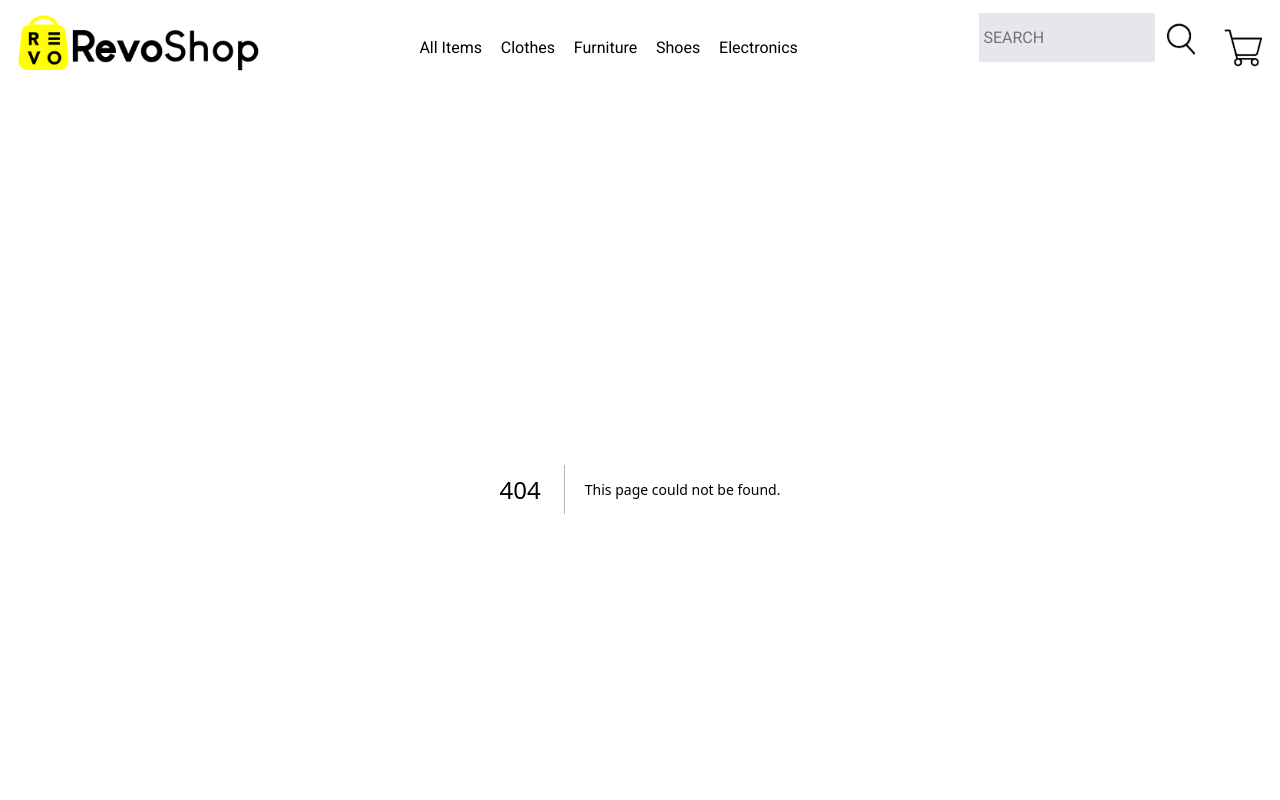
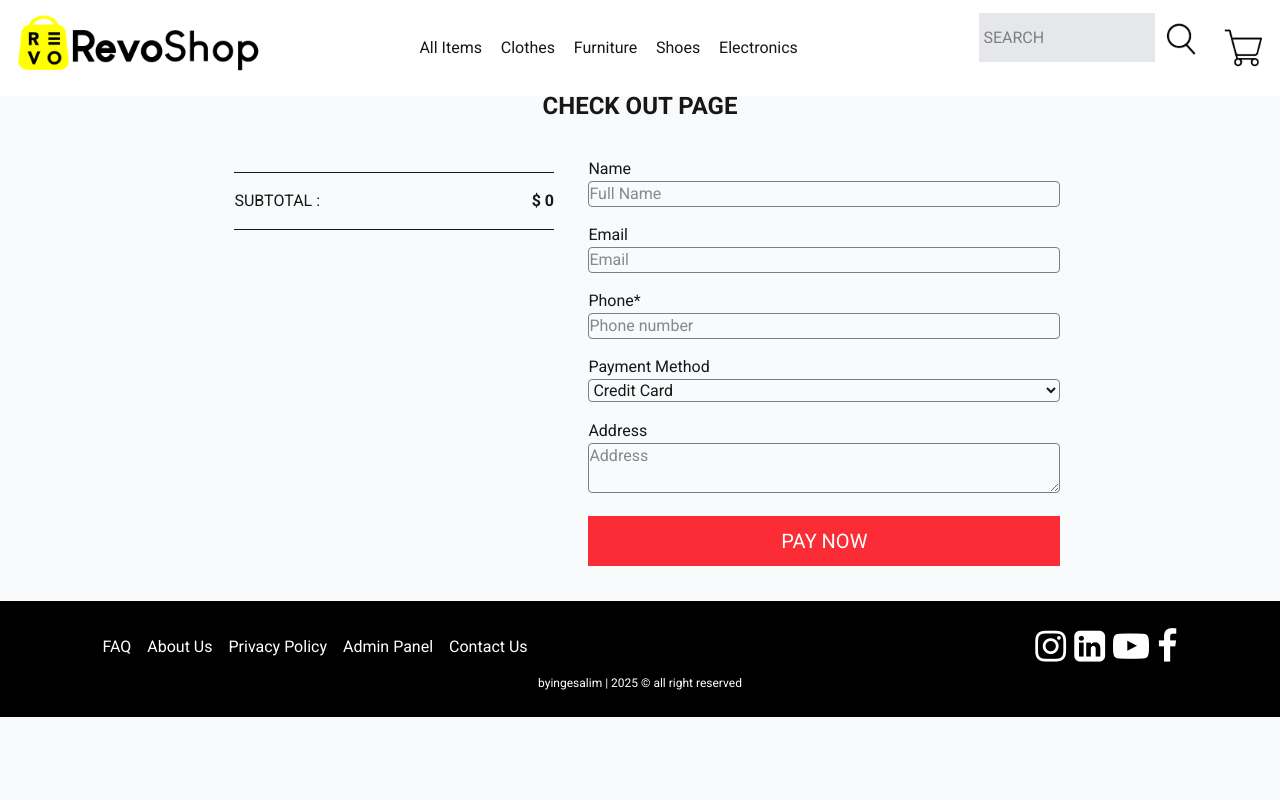
Before and after one commit to Revou-FSSE-Jun25/milestone-3-ingenioust91, a Next.js app in the folder my-app/: page /checkOut in a window 1280 px wide. Before the commit this address had no page. Shown: the top 800 px of the page. Built offline with nearby package versions, Linux system fonts and the light colour scheme.

Commit message:
add close button

```diff
--- /dev/null
+++ b/my-app/src/app/checkOut/page.tsx
@@ -0,0 +1,123 @@
+"use client"
+import React from 'react'
+import { useState, useEffect } from 'react'
+import ProductCart from '@/components/ProductCart'
+import { useForm } from "react-hook-form";
+
+type productDetail = {
+    id : number;
+    title : string;
+    price : number;
+    images : string;
+}
+
+type InputForm = {
+    name : string;
+    email : string;
+    phone : number;
+    paymentMethod : string;
+    address: string;
+}
+
+function checkOutPage() {
+    const [cartItems, setCartItems] = useState<productDetail[]>([])
+    const { register, handleSubmit, reset, formState: {errors} } = useForm<InputForm>();
+
+    useEffect(() => {
+          const storedCart = localStorage.getItem("cart")
+            if (storedCart) {
+              setCartItems(JSON.parse(storedCart))
+            } else {setCartItems([])}
+        }, [])
+
+    const subtotal = cartItems.reduce((sum, i) => sum + i.price, 0);
+
+    function onSubmitInput(data:InputForm){
+        alert(`Thank you ${data.name},
+            PAYMENT with ${data.paymentMethod} SUCCESS.`)
+    }
+
+return (
+    <>
+    <h1 className='text-2xl text-center h-[10%]'><strong>CHECK OUT PAGE</strong></h1>
+    <div className='flex lg:flex-row p-[2%] justify-center'>
+        <div className='w-full lg:w-[30%] flex flex-col gap-4 p-[2%]'>
+            { cartItems.map((item) => (
+                <ProductCart key={item.id} id={item.id} title={item.title} price={item.price} images={item.images}/>))
+            }
+
+            <hr/>
+            <div className='flex flex-row justify-between'>
+                <h2>SUBTOTAL :</h2>
+                <h2><b>$ {subtotal}</b></h2>
+            </div>
+            <hr/>
+        </div>
+
+      <div className='w-full lg:w-[40%]'>
+        <form onSubmit={handleSubmit(onSubmitInput)} className='flex flex-col items-center gap-4 p-[2%]'>
+          <div className='w-full'>
+            <label>Name</label><br/>
+            <input type="text" className='inputStyle'
+              placeholder='Full Name'
+              {...register("name", {
+              required : "name required",
+              minLength: { value: 3, message: 'Name must be at least 3 characters' }
+              })}
+            />
+            {errors.name && <p className="text-red-400 text-sm mt-1">{errors.name.message}</p>}
+          </div>
+
+          <div className='w-full'>
+            <label>Email</label><br/>
+            <input type="email" className='inputStyle'
+              placeholder='Email'
+              {...register("email", {
+              required : "email required",
+              })}
+            />
+            {errors.email && <p className="text-red-400 text-sm mt-1">{errors.email.message}</p>}
+          </div>
+
+          <div className='w-full'>
+            <label>Phone*</label><br/>
+            <input type="number" className='inputStyle'
+              placeholder='Phone number'
+              {...register("phone", {
+              required : "phone required",
+              valueAsNumber: true,
+              })}
+            />
+            {errors.phone && <p className="text-red-400 text-sm mt-1">{errors.phone.message}</p>}
+          </div>
+
+          <div className='w-full'>
+            <label>Payment Method</label><br/>
+            <select className='inputStyle h-[57%]'
+            {...register("paymentMethod", {
+              required : "payment required",
+              })}>
+              <option value="creditcard">Credit Card</option>
+              <option value="banktransfer">Bank Transfer</option>
+              <option value="qris">QRIS</option>
+              <option value="ewallet">E-Wallet</option>
+            </select>
+          </div>
+
+          <div className='w-full'>
+            <label>Address</label><br/>
+            <textarea className='inputStyle'
+              placeholder='Address'
+              {...register("address",)}
+            />
+          </div>
+
+        <button className='cursor-pointer w-full h-[50px] bg-red-500 text-white text-xl'>PAY NOW</button>
+        </form>
+      </div>
+    </div>
+    </>
+  )
+}
+
+export default checkOutPage
--- a/my-app/src/components/AddToCart.tsx
+++ b/my-app/src/components/AddToCart.tsx
@@ -1,5 +1,6 @@
 import React, { useEffect, useState } from 'react'
 import ProductCart from './ProductCart';
+import { useRouter } from "next/navigation";
 
 type productDetail = {
     id : number;
@@ -8,9 +9,14 @@ type productDetail = {
     images : string;
 }
 
-function AddToCart({id, title, price, images }: productDetail) {
+type showCart = {
+  cartOpen : boolean;
+}
+
+function AddToCart(props : productDetail | showCart) {
   const [cartItems, setCartItems] = useState<productDetail[]>([])
   const [showCart, setShowCart] = useState<boolean>(true)
+  const router = useRouter();
 
   //ambil data dari local
     useEffect(() => {
@@ -20,18 +26,30 @@ function AddToCart({id, title, price, images }: productDetail) {
         } else {setCartItems([])}
     }, [])
 
-  // Tambah item baru ke cart
     useEffect(() => {
-    const newItem = { id, title, price, images }
+      if ("cartOpen" in props) {
+       setShowCart(true)}
+    }, [props])
 
-    setCartItems(prev => {
-      const updated = [...prev, newItem]
-      localStorage.setItem("cart", JSON.stringify(updated))
-      return updated
-    })
-  }, [id])
+    useEffect(() => {
+      if ("id" in props) {
+        const newItem = {
+          id: props.id,
+          title: props.title,
+          price: props.price,
+          images: props.images,
+        };
+
+        setCartItems((prev) => {
+          const updated = [...prev, newItem];
+          localStorage.setItem("cart", JSON.stringify(updated));
+          return updated;
+        });
+      }
+    }, [props]);
 
     const subtotal = cartItems.reduce((sum, item) => sum + item.price, 0)
+
   return (
     <>
   { showCart &&
@@ -43,8 +61,10 @@ function AddToCart({id, title, price, images }: productDetail) {
 
     <hr/>
 
-     {cartItems.map((item) => (
-    <ProductCart key={item.id} id={item.id} title={item.title} price={item.price} images={item.images}/>))}
+     {
+        cartItems.map((item) => (
+        <ProductCart key={item.id} id={item.id} title={item.title} price={item.price} images={item.images}/>))
+      }
 
     <hr/>
     <div className='flex flex-row justify-between'>
@@ -53,7 +73,7 @@ function AddToCart({id, title, price, images }: productDetail) {
     </div>
 
     <hr/>
-    <button className="cursor-pointer w-full h-[50px] bg-black text-white text-xl">
+    <button onClick={()=>{router.push(`/checkOut`); setShowCart(false)}} className="cursor-pointer w-full h-[50px] bg-black text-white text-xl">
       Check Out</button>
 
 
--- a/my-app/src/components/Header.tsx
+++ b/my-app/src/components/Header.tsx
@@ -1,6 +1,8 @@
 "use client"
 import { useRouter } from "next/navigation";
 import { useForm } from "react-hook-form";
+import AddToCart from "./AddToCart";
+import { useState, useEffect } from "react";
 
 type SearchForm = {
   searchQuery : string;
@@ -9,6 +11,7 @@ type SearchForm = {
 function Header() {
   const router = useRouter();
   const { register, handleSubmit, reset } = useForm<SearchForm>();
+  const [showCart, setShowCart] = useState(false);
 
   const handleClick = (slug:string) =>
   {
@@ -26,9 +29,11 @@ function Header() {
 
   }
 
-  const openCart = () =>{
-
+  useEffect(() => {
+  if (showCart) {
+    setTimeout(() => setShowCart(false), 5000);
   }
+  }, [showCart]);
 
   return (
     <>
@@ -56,8 +61,13 @@ function Header() {
             />
             <button className="w-[22%]" type="submit"><img className="inline-block" src ="/img/search.png"/></button>
           </form>
-          <button onClick={()=>openCart()} className="w-[15%]"><img src ="/img/cart.png"/></button>
+          <button onClick={() => setShowCart(true)}
+          className="w-[15%] cursor-pointer"><img src ="/img/cart.png"/></button>
         </div>
+
+        {
+          showCart && <AddToCart cartOpen={true}/>
+        }
     </header>
     </>
   )
--- a/my-app/src/components/ProductCart.tsx
+++ b/my-app/src/components/ProductCart.tsx
@@ -14,9 +14,9 @@ function ProductCart({id, title, price, images }: productDetail) {
           <img src={images} alt={title}/>
         </div>
 
-        <div>
+        <div className='w-[40%]'>
           <p className='text-sm'>Id: {id}</p>
-          <h2>{title}</h2>
+          <h2 className='text-base/5'>{title}</h2>
           <h2><b>${price}</b></h2>
         </div>
     </div>
```
Lines whose indentation alone changed are shown as unchanged.
